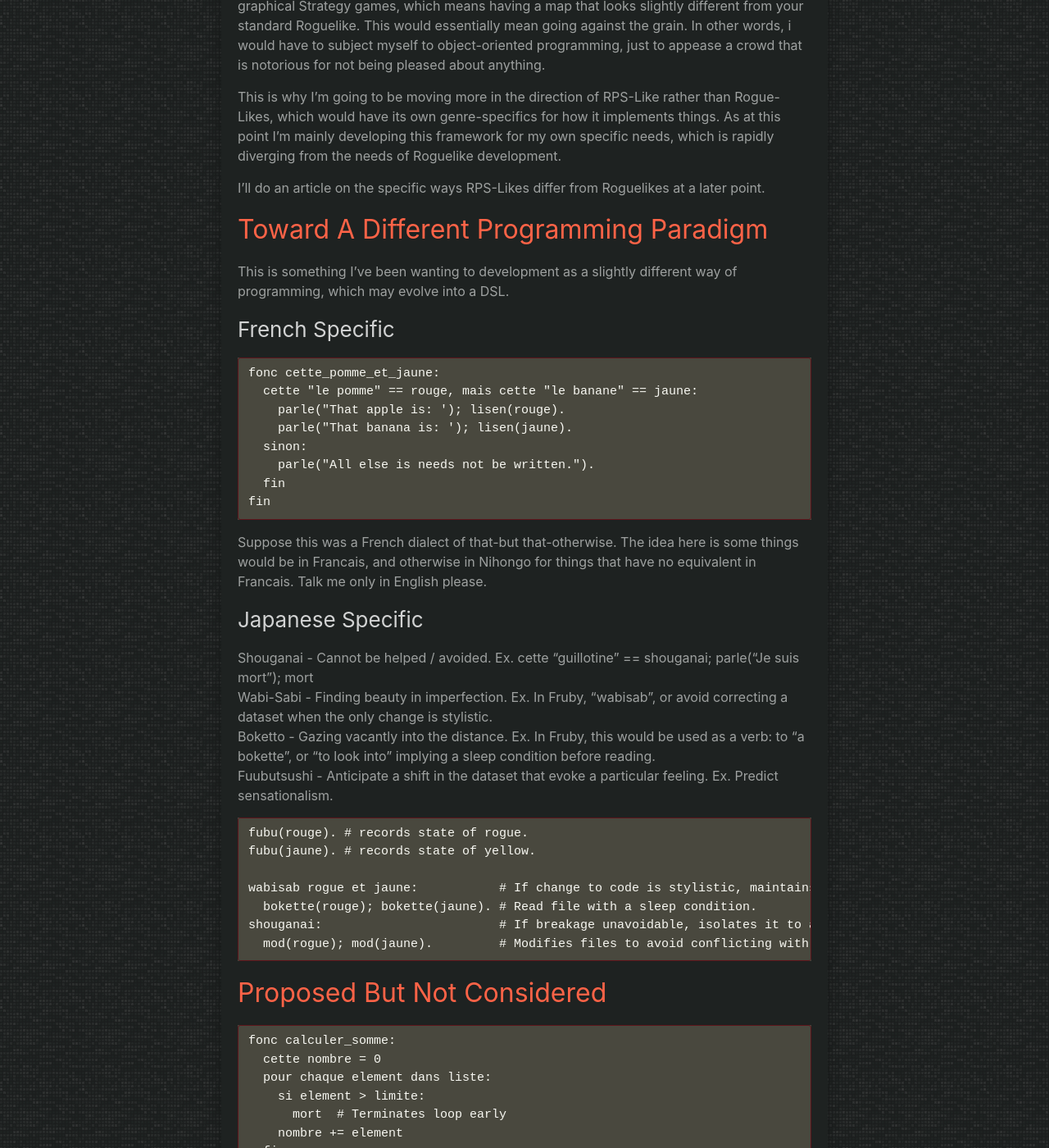
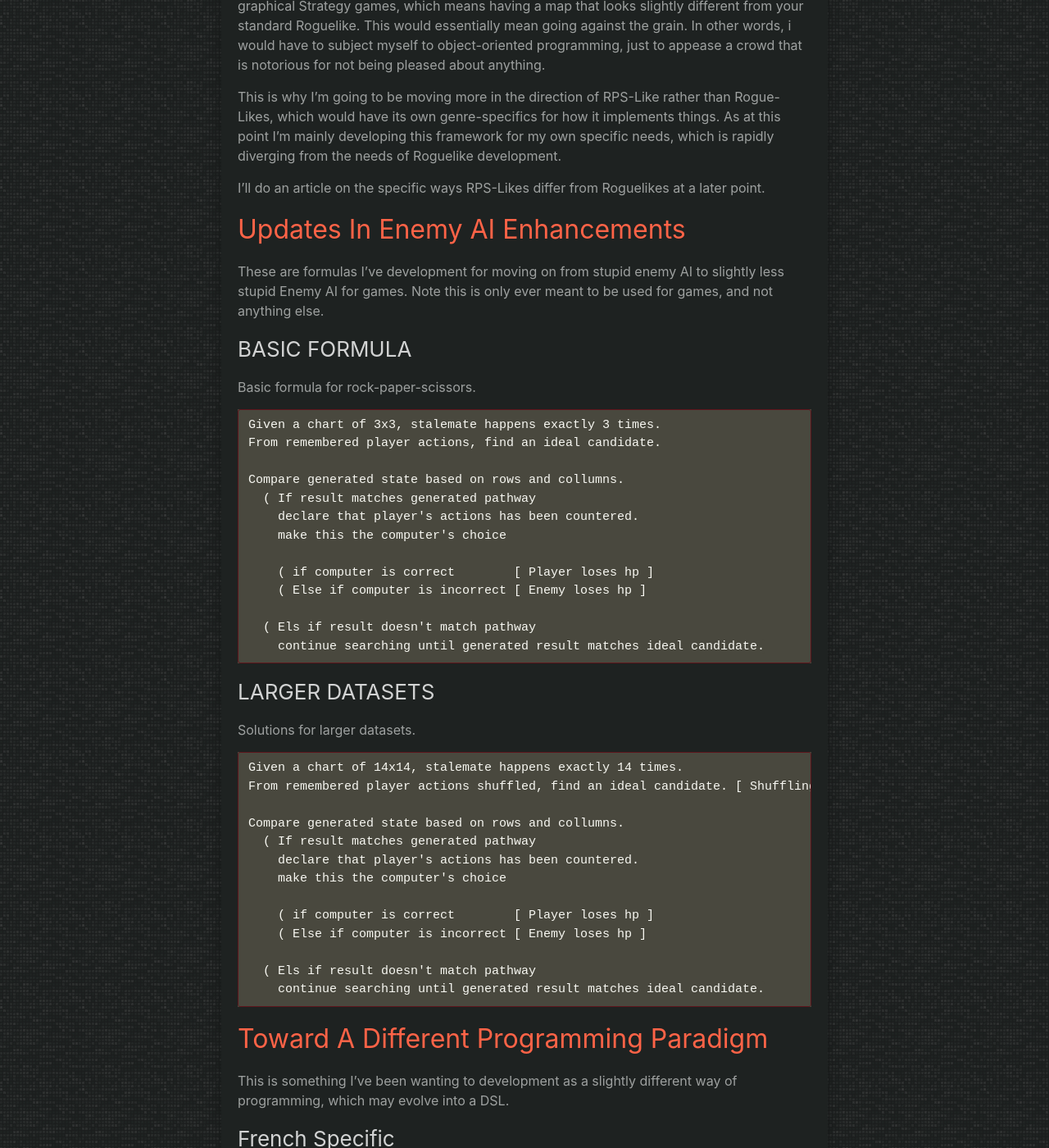
Before and after one commit to LWFlouisa/UFBlog, a Jekyll site: the page built from _posts/2025-03-16-UploadedFairyPage11FrameworkDevelopment.md, in a window 1280 px wide and 1400 px high, scrolled down 1129 px. Shown: the whole window at 82% size. Built offline with Jekyll 4.4.1, drawn with Linux system fonts in a browser that asks for light colours; our own code applies the rules of GitHub Pages for plain Markdown files.

Commit message:
Update 2025-03-16-UploadedFairyPage11FrameworkDevelopment.md

```diff
--- a/_posts/2025-03-16-UploadedFairyPage11FrameworkDevelopment.md
+++ b/_posts/2025-03-16-UploadedFairyPage11FrameworkDevelopment.md
@@ -21,6 +21,45 @@ I’m wanting to create a map structure for Hexagonal map navigation, to be more
 This is why I’m going to be moving more in the direction of RPS-Like rather than Rogue-Likes, which would have its own genre-specifics for how it implements things. As at this point I’m mainly developing this framework for my own specific needs, which is rapidly diverging from the needs of Roguelike development.
 
 I’ll do an article on the specific ways RPS-Likes differ from Roguelikes at a later point.
+
+## Updates In Enemy AI Enhancements
+These are formulas I've development for moving on from stupid enemy AI to slightly less stupid Enemy AI for games. Note this is only ever meant to be used for games, and not anything else.
+
+### BASIC FORMULA
+Basic formula for rock-paper-scissors.
+~~~
+Given a chart of 3x3, stalemate happens exactly 3 times.
+From remembered player actions, find an ideal candidate.
+
+Compare generated state based on rows and collumns.
+  ( If result matches generated pathway
+    declare that player's actions has been countered.
+    make this the computer's choice
+
+    ( if computer is correct        [ Player loses hp ]
+    ( Else if computer is incorrect [ Enemy loses hp ]
+
+  ( Els if result doesn't match pathway
+    continue searching until generated result matches ideal candidate.
+~~~
+
+### LARGER DATASETS
+Solutions for larger datasets.
+~~~
+Given a chart of 14x14, stalemate happens exactly 14 times.
+From remembered player actions shuffled, find an ideal candidate. [ Shuffling remembered datasets reduces chance for error. ]
+
+Compare generated state based on rows and collumns.
+  ( If result matches generated pathway
+    declare that player's actions has been countered.
+    make this the computer's choice
+
+    ( if computer is correct        [ Player loses hp ]
+    ( Else if computer is incorrect [ Enemy loses hp ]
+
+  ( Els if result doesn't match pathway
+    continue searching until generated result matches ideal candidate.
+~~~
 
 ## Toward A Different Programming Paradigm
 This is something I've been wanting to development as a slightly different way of programming, which may evolve into a DSL.
```
